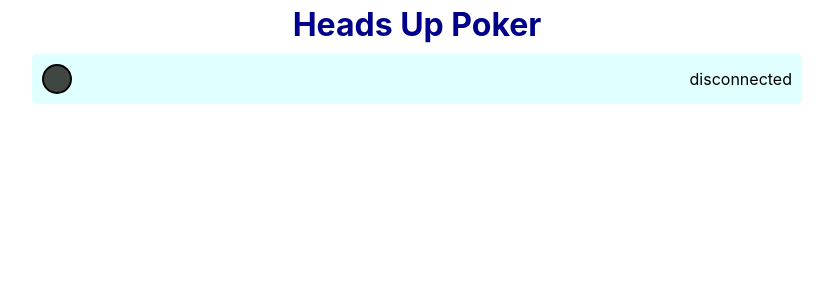
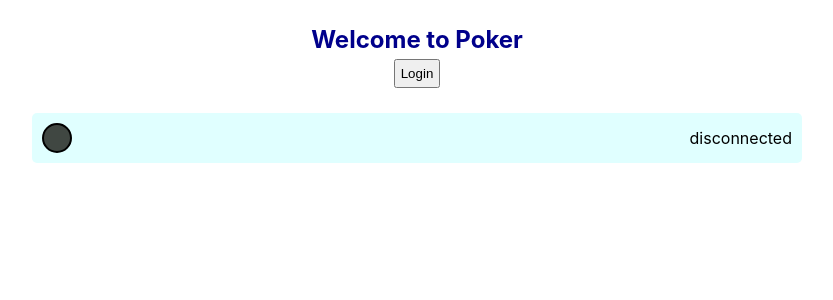
Before and after one commit to edwardhorsey/heads-up, a React (Create React App) app in the folder frontend/: page /display-name in a window 1280 px wide. Shown: the top 300 px of the page, without its empty margins (223-1056 px from the left). Built offline with nearby package versions, Linux system fonts and the light colour scheme; no server answers.

Commit message:
First routes for login

```diff
--- a/frontend/src/App.tsx
+++ b/frontend/src/App.tsx
@@ -25,7 +25,7 @@ const App = () => {
   const { readyToStart } = serverState;
 
   const auth = useContext(AuthContext);
-  const { authState } = auth;
+  const { authState, logout } = auth;
 
   const setName = (name: string): void => {
       setDisplayName(name);
@@ -43,24 +43,28 @@ const App = () => {
     socket.send(JSON.stringify(request));
   }
 
-  const showLobby = () => !displayName ? <SetName setName={setName} /> : beginGame();
-
   const beginGame = () => readyToStart ? <GameContainer /> : <Lobby />;
 
   return (
       <div className={styles.App}>
-        <h1>Heads Up Poker</h1>
+        <Route path="/">
           {authState.authToken ? (
             <Switch>
-              <Route path="/">
-                {showLobby()}
-                <Link to="/home">home</Link>
+              <Route exact path="/">
+                <h1>Heads Up Poker</h1>
+                <Button logic={logout} text="Logout" />
+                <Link to="/display-name">Set display name</Link>
+                {beginGame()}
               </Route>
-              <Route path="/home">{showLobby()}</Route>
+              <Route exact path="/display-name">
+                <Link to="/">Home</Link>
+                <SetName setName={setName} />
+              </Route>
             </Switch>
           ) : (
-            <Route exact path="/"><Login /></Route>
+            <Login />
           )}
+        </Route>
         <ConnectedStatus />
       </div>
   );
--- a/frontend/src/Components/Login/Login.tsx
+++ b/frontend/src/Components/Login/Login.tsx
@@ -9,6 +9,7 @@ const Login: React.FC = () => {
 
   return (
     <section className={styles.Login}>
+      <h1>Welcome to Poker</h1>
       <Button logic={login} text="Login" />
     </section>
   );
```
